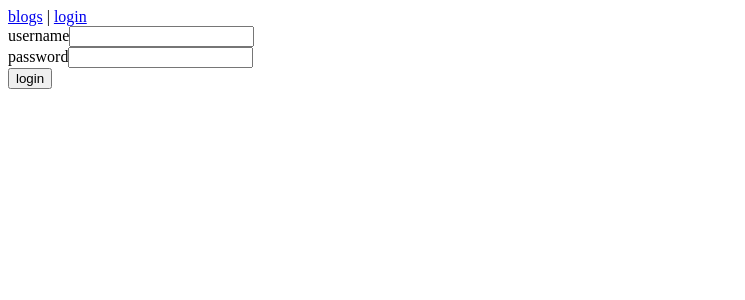
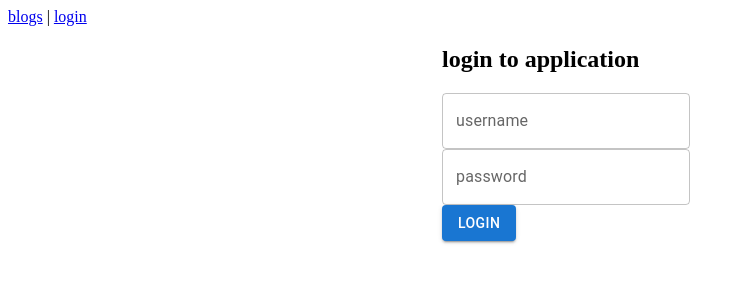
Before and after one commit to denomelchenko/full-stack-open, a React (Vite) app in the folder part5/bloglist-frontend/: page /login in a window 1280 px wide. Shown: the top 300 px of the page, without its empty margins (0-745 px from the left). Built offline with nearby package versions, Linux system fonts and the light colour scheme; no server answers; the HTML template or start-up script is replaced by a standard one.

Commit message:
part5: exercise 5.29 style the forms with material ui

```diff
--- a/part5/bloglist-frontend/package.json
+++ b/part5/bloglist-frontend/package.json
@@ -13,6 +13,9 @@
     "test:watch": "vitest"
   },
   "dependencies": {
+    "@emotion/react": "^11.14.0",
+    "@emotion/styled": "^11.14.1",
+    "@mui/material": "^7.3.11",
     "axios": "^1.20.0",
     "react": "^19.3.0",
     "react-dom": "^19.3.0",
--- a/part5/bloglist-frontend/src/components/BlogForm.jsx
+++ b/part5/bloglist-frontend/src/components/BlogForm.jsx
@@ -1,4 +1,5 @@
 import { useState } from 'react'
+import { Button, Container, TextField } from '@mui/material'
 
 const BlogForm = ({ createBlog }) => {
   const [title, setTitle] = useState('')
@@ -7,46 +8,47 @@ const BlogForm = ({ createBlog }) => {
 
   const addBlog = (event) => {
     event.preventDefault()
+
     createBlog({ title, author, url })
+
     setTitle('')
     setAuthor('')
     setUrl('')
   }
 
   return (
-    <div>
-      <h2>create new</h2>
+    <Container maxWidth="sm">
+      <h2>create new blog</h2>
       <form onSubmit={addBlog}>
         <div>
-          <label>
-            title
-            <input
+          <TextField
+            label="title"
+            name="title"
             value={title}
             onChange={({ target }) => setTitle(target.value)}
           />
-          </label>
         </div>
         <div>
-          <label>
-            author
-            <input
+          <TextField
+            label="author"
+            name="author"
             value={author}
             onChange={({ target }) => setAuthor(target.value)}
           />
-          </label>
         </div>
         <div>
-          <label>
-            url
-            <input
+          <TextField
+            label="url"
+            name="url"
             value={url}
             onChange={({ target }) => setUrl(target.value)}
           />
-          </label>
         </div>
-        <button type="submit">create</button>
+        <Button variant="contained" color="primary" type="submit">
+          create
+        </Button>
       </form>
-    </div>
+    </Container>
   )
 }
 
--- a/part5/bloglist-frontend/src/components/LoginForm.jsx
+++ b/part5/bloglist-frontend/src/components/LoginForm.jsx
@@ -1,38 +1,43 @@
 import { useState } from 'react'
+import { Button, Container, TextField } from '@mui/material'
 
 const LoginForm = ({ onLogin }) => {
   const [username, setUsername] = useState('')
   const [password, setPassword] = useState('')
 
-  const handleSubmit = (event) => {
+  const handleLogin = (event) => {
     event.preventDefault()
     onLogin(username, password)
+    setUsername('')
+    setPassword('')
   }
 
   return (
-    <form onSubmit={handleSubmit}>
-      <div>
-        <label>
-          username
-          <input
-            type="text"
+    <Container maxWidth="xs">
+      <h2>login to application</h2>
+      <form onSubmit={handleLogin}>
+        <div>
+          <TextField
+            label="username"
+            name="username"
             value={username}
             onChange={({ target }) => setUsername(target.value)}
           />
-        </label>
-      </div>
-      <div>
-        <label>
-          password
-          <input
+        </div>
+        <div>
+          <TextField
+            label="password"
+            name="password"
             type="password"
             value={password}
             onChange={({ target }) => setPassword(target.value)}
           />
-        </label>
-      </div>
-      <button type="submit">login</button>
-    </form>
+        </div>
+        <Button variant="contained" color="primary" type="submit">
+          login
+        </Button>
+      </form>
+    </Container>
   )
 }
 
```
Also changed, not shown: 1 other file (tests, documents, lock files or other folders). Lines whose indentation alone changed are shown as unchanged.
